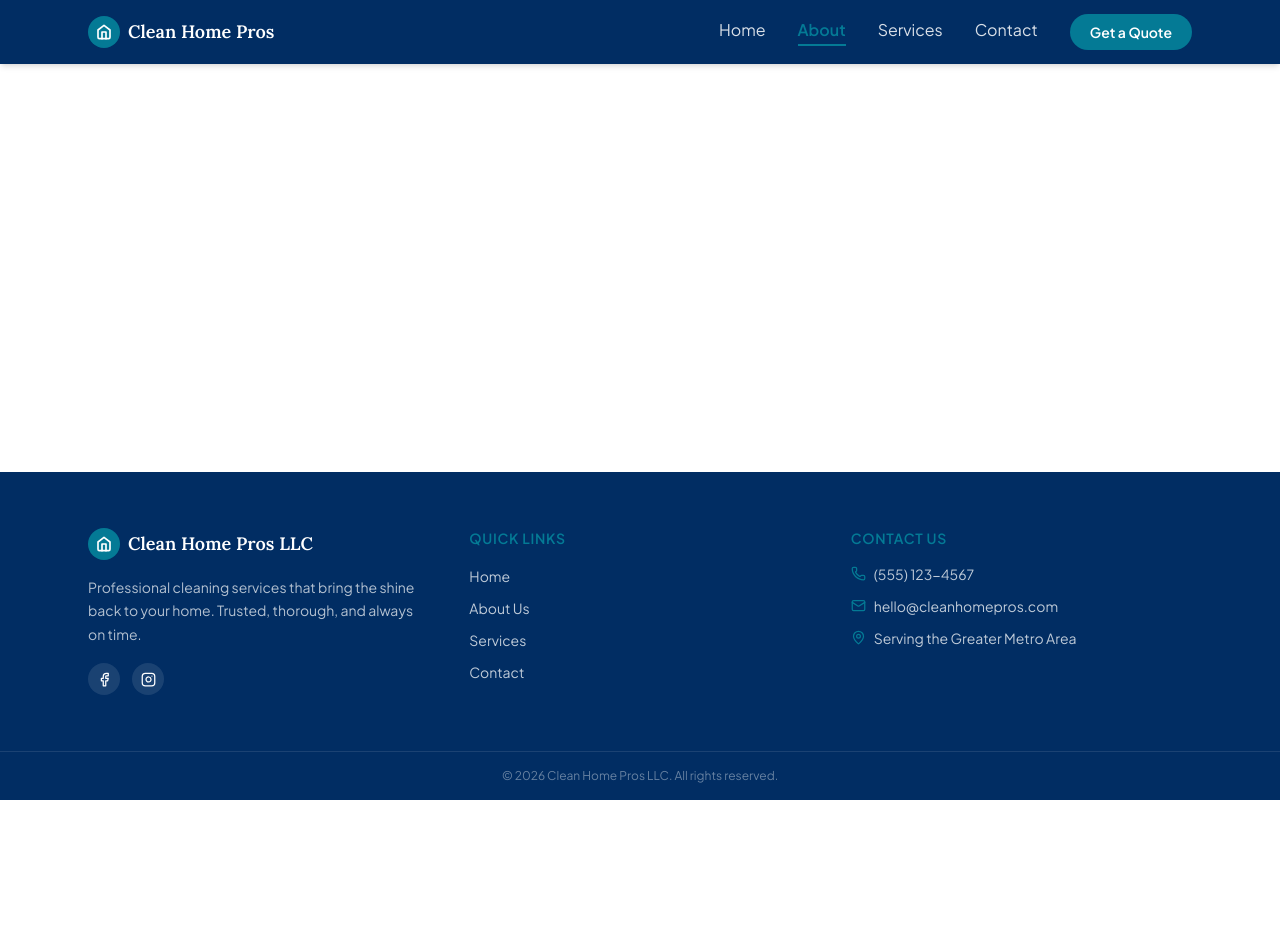
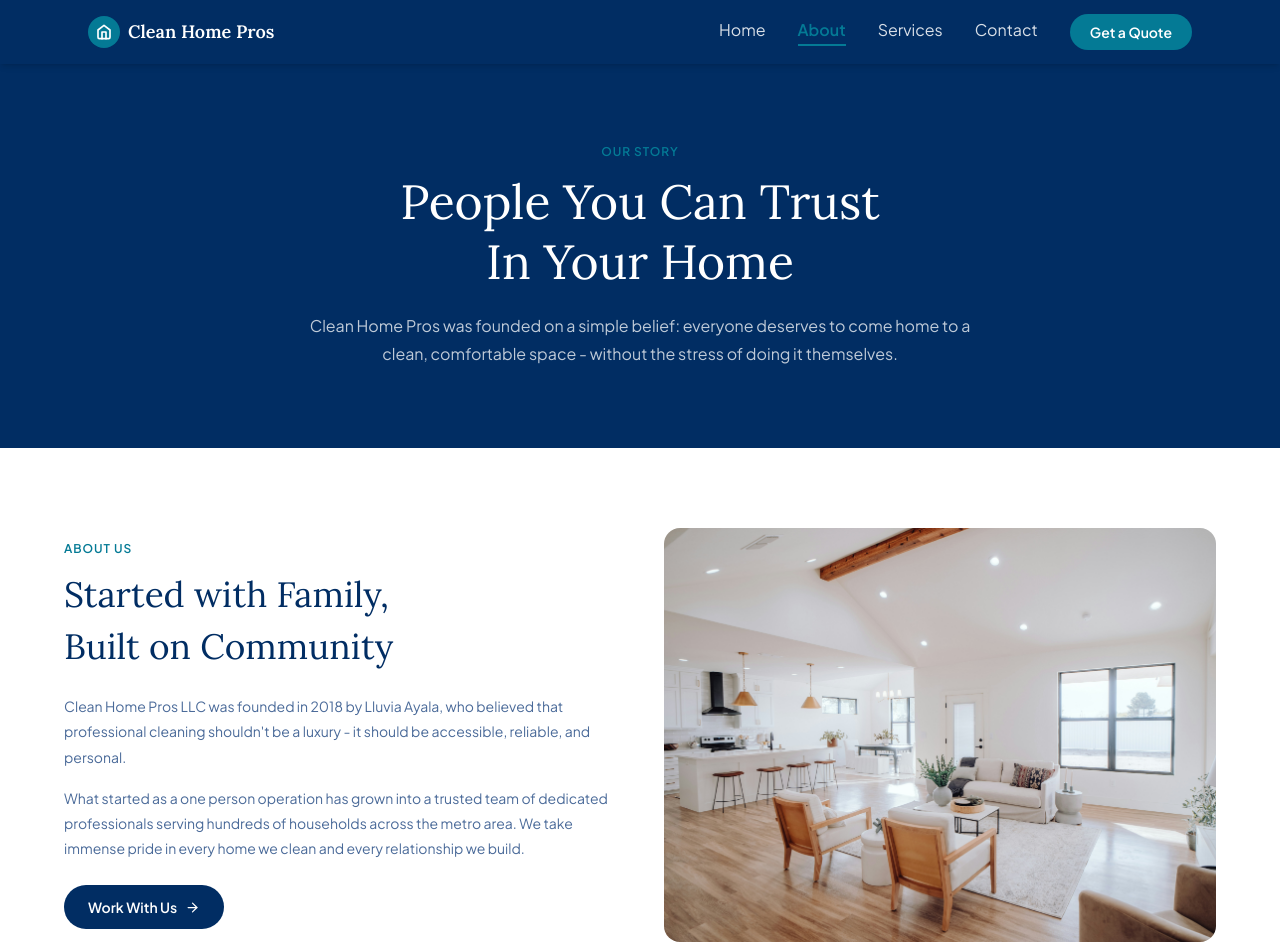
Before and after one commit to rmathew21/clean-home-pros, a Next.js app: page /about in a window 1280 px wide. Shown: the top 952 px of the page. Before the commit the page ends 800 px from the top, so only its background shows below. Built offline with nearby package versions, Linux system fonts and the light colour scheme.

Commit message:
feat: started AboutPage, completed Our Story section

```diff
--- a/components/AboutPage.tsx
+++ b/components/AboutPage.tsx
@@ -1,38 +1,156 @@
 import Link from "next/link";
 import { Heart, Shield, Clock, ArrowRight } from "lucide-react";
 import Image from "next/image";
+import aboutHeroImg from "@/app/assets/bailey-alexander-PE4pFgcYzoQ-unsplash.jpg";
 
 const team = [
   {
-        name: 'Lluvia Ayala',
-        role: 'Owner',
-        bio: 'With over 12 years in the cleaning industry, Lluvia founded Clean Home Pros with a vision of combining professional standards with genuine care. She oversees daily operations and ensures every client gets a five-star experience.',
-
-    }
+    name: "Lluvia Ayala",
+    role: "Owner",
+    bio: "With over 12 years in the cleaning industry, Lluvia founded Clean Home Pros with a vision of combining professional standards with genuine care. She oversees daily operations and ensures every client gets a five-star experience.",
+  },
 ];
 
 const values = [
   {
     icon: <Shield size={24} style={{ color: "#047A95" }} />,
-        title: 'Trust & Integrity',
-        desc: 'Every team member is background-checked, insured, and held to the highest professional standards.',
+    title: "Trust & Integrity",
+    desc: "Every team member is background-checked, insured, and held to the highest professional standards.",
   },
   {
     icon: <Heart size={24} style={{ color: "#047A95" }} />,
-        title: 'Care in Every Detail',
-        desc: 'We treat your home as if it were our home - with respect, thoroughness, and genuine pride in our work.',
+    title: "Care in Every Detail",
+    desc: "We treat your home as if it were our home - with respect, thoroughness, and genuine pride in our work.",
   },
   {
     icon: <Clock size={24} style={{ color: "#047A95" }} />,
-        title: 'Reliability You Can Count On',
-        desc: 'We show up on time, every time. Your schedule matters to us, and we honor every commitment.',
+    title: "Reliability You Can Count On",
+    desc: "We show up on time, every time. Your schedule matters to us, and we honor every commitment.",
   },
 ];
 
 export function AboutPage() {
   return (
     <div>
+      {/* Hero */}
+      <section
+        style={{ backgroundColor: "#012D63" }}
+        className="py-20 px-6 text-center"
+      >
+        <div className="max-w-2xl mx-auto">
+          <p
+            style={{
+              fontFamily: "var(--font-jakarta), sans-serif",
+              color: "#047A95",
+              fontWeight: 600,
+              letterSpacing: "0.08em",
+            }}
+            className="text-xs uppercase mb-3"
+          >
+            Our Story
+          </p>
+          <h1
+            style={{
+              fontFamily: "var(--font-lora), serif",
+              color: "#ffffff",
+              fontSize: "clamp(2rem, 4vw, 3rem)",
+              lineHeight: 1.25,
+            }}
+            className="mb-5"
+          >
+            People You Can Trust <br />
+            In Your Home
+          </h1>
+          <p
+            style={{
+              fontFamily: "var(--font-jakarta), sans-serif",
+              color: "rgba(255,255,255,0.75)",
+              lineHeight: 1.75,
+            }}
+            className="text-base"
+          >
+            Clean Home Pros was founded on a simple belief: everyone deserves to
+            come home to a clean, comfortable space - without the stress of
+            doing it themselves.
+          </p>
+        </div>
+      </section>
 
+      {/* Our Story */}
+      <section className="py-20 px-6" style={{ backgroundColor: "#fff" }}>
+        <div className="max-w-6xl mx-auto grid grid-cols-1 md:grid-cols-2 gap-12 items-center">
+          <div>
+            <p
+              style={{
+                fontFamily: "var(--font-jakarta), sans-serif",
+                color: "#047A95",
+                fontWeight: 600,
+                letterSpacing: "0.08em",
+              }}
+              className="text-xs uppercase mb-3"
+            >
+              About Us
+            </p>
+            <h2
+              style={{
+                fontFamily: "var(--font-lora), serif",
+                color: "#012D63",
+                fontSize: "clamp(1.6rem, 3vw, 2.2rem)",
+              }}
+              className="mb-5"
+            >
+              Started with Family, <br />
+              Built on Community
+            </h2>
+            <p
+              style={{
+                fontFamily: "var(--font-jakarta), sans-serif",
+                color: "#4a6a99",
+                lineHeight: 1.8,
+              }}
+              className="text-sm mb-4"
+            >
+              Clean Home Pros LLC was founded in 2018 by Lluvia Ayala, who
+              believed that professional cleaning shouldn't be a luxury - it
+              should be accessible, reliable, and personal.
+            </p>
+            <p
+              style={{
+                fontFamily: "var(--font-jakarta), sans-serif",
+                color: "#4a6a99",
+                lineHeight: 1.8,
+              }}
+              className="text-sm mb-6"
+            >
+              What started as a one person operation has grown into a trusted
+              team of dedicated professionals serving hundreds of households
+              across the metro area. We take immense pride in every home we
+              clean and every relationship we build.
+            </p>
+            <Link
+              href="/contact"
+              style={{
+                backgroundColor: "#012D63",
+                fontFamily: "var(--font-jakarta), sans-serif",
+                fontWeight: 600,
+              }}
+              className="inline-flex items-center gap-2 text-white px-6 py-3 rounded-full text-sm no-underline hover:opacity-90 transition-opacity"
+            >
+              Work With Us <ArrowRight size={15} />
+            </Link>
           </div>
-    )
+          <div
+            className="relative rounded-2xl overflow-hidden"
+            style={{ aspectRatio: "4/3", backgroundColor: "#f0f6ff" }}
+          >
+            <Image
+              src={aboutHeroImg}
+              alt="A bright, clean modern living room with a kitchen in the background representing our work quality"
+              className="w-full h-full object-cover"
+            />
+          </div>
+        </div>
+      </section>
+    </div>
+  );
 }
```
Also changed, not shown: app/assets/bailey-alexander-PE4pFgcYzoQ-unsplash.jpg (added). Lines whose indentation alone changed are shown as unchanged.
